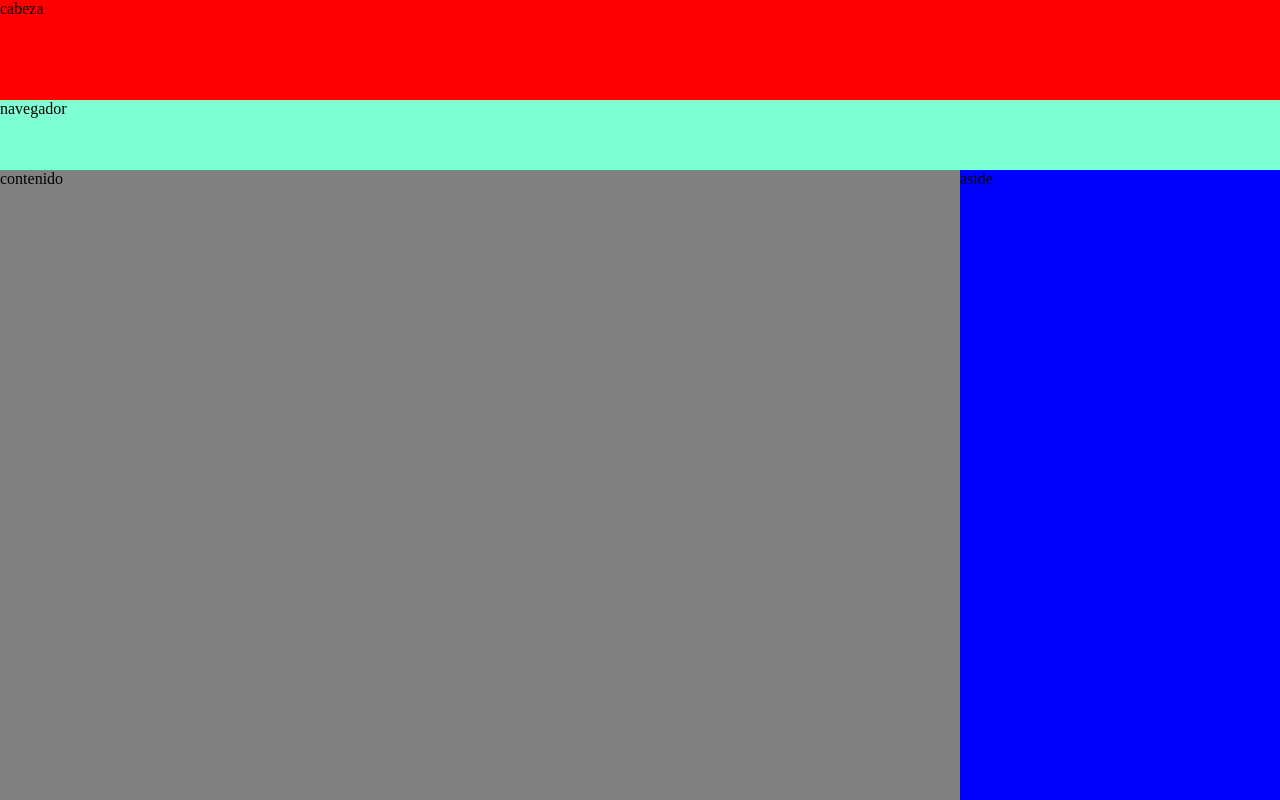
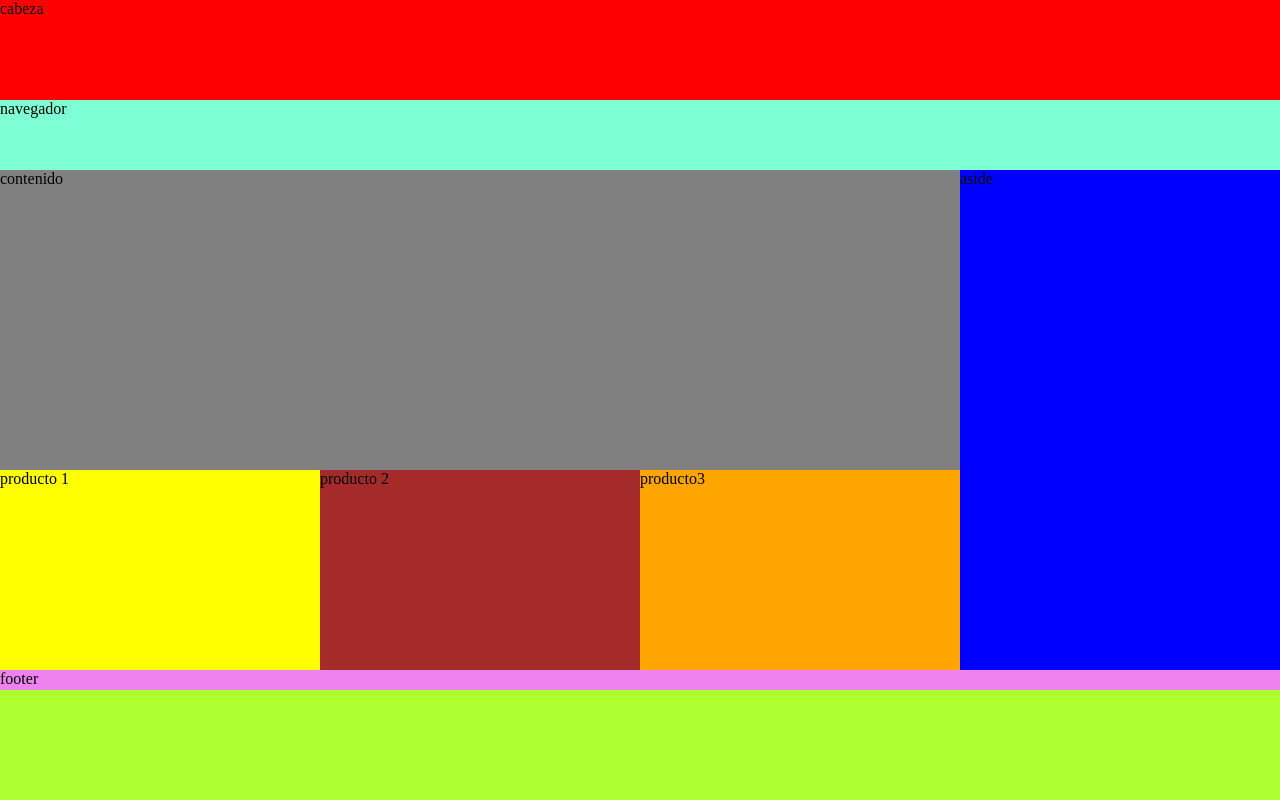
Before and after one commit to NahuelSandoval/practico_5, a plain HTML site: page index.html in a window 1280 px wide. Shown: the top 800 px of the page. Drawn offline with Linux system fonts and the light colour scheme.

Commit message:
practico5

```diff
--- a/estilo.css
+++ b/estilo.css
@@ -5,7 +5,7 @@
 .body{
 background-color: greenyellow;
 display: grid;
-grid-template-rows: 100px 70px 800px 400px 20px;
+grid-template-rows: 100px 70px 300px 200px 20px;
 grid-template-columns: 1fr 1fr 1fr 1fr;
 grid-template-areas:
 "cabeza cabeza cabeza cabeza"
@@ -27,9 +27,6 @@ grid-area: nav;
 background-color: grey;
 grid-area: contenido;
 }
-.section{
-
-}
 .section-1{
 background-color: yellow;
 grid-area: section-1;
```
